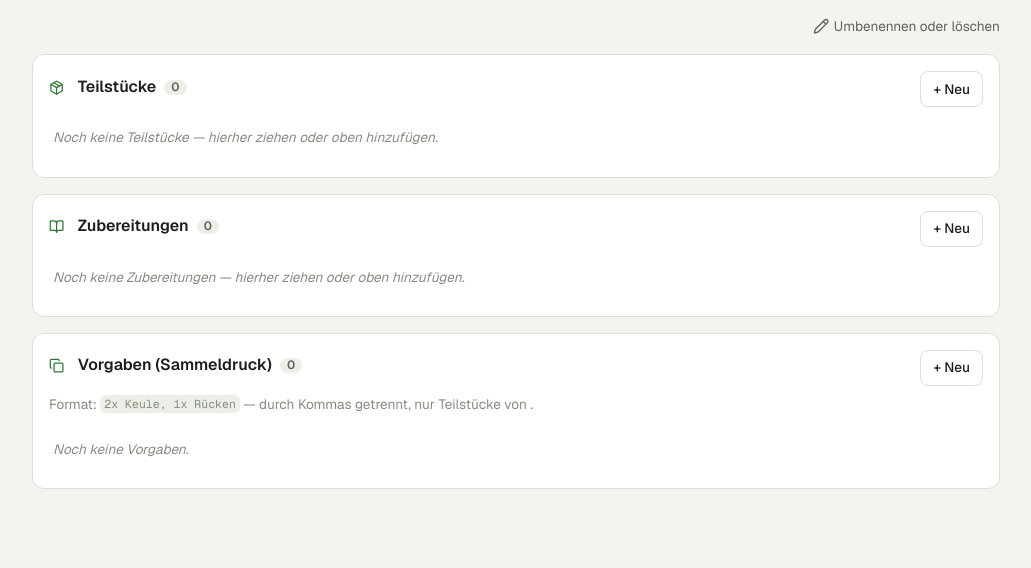
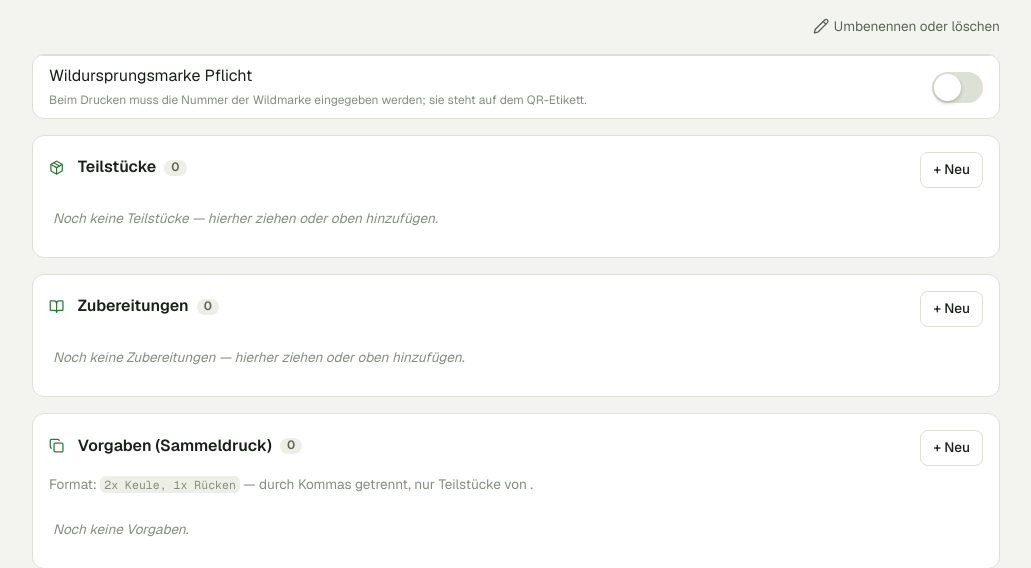
Before and after one commit to mlorenzsm/gamecooler, a FastAPI app: page /settings?tab=species in a window 1280 px wide. Shown: the part 219-787 px from the top of the page, without its empty margins (124-1155 px from the left). Before the commit the page ends 708 px from the top, so only its background shows below. Run offline with FastAPI, Linux system fonts and the light colour scheme; parts of the project's set-up code (start-up, migrations or seed data) failed here and were passed over; some libraries are stand-ins or nearby versions.

Commit message:
Settings: switch per species whether a Wildursprungsmarke is required
Each species in Settings gets a "Wildursprungsmarke Pflicht" switch; it
saves on change. Print and bulk print then ask for (and require) the tag
for every species that has it on, not only Wildschwein.

- Wildschwein stays on by default; the switch overrides the default in
  both directions (needs_mark in config.yaml).
- Renaming a species keeps its rule — the default goes by name, so a
  renamed Wildschwein would otherwise have lost it.
- A new species copied from one that needs a tag needs one too.

Co-Authored-By: Claude Code <noreply@anthropic.com>

```diff
--- a/app/config.py
+++ b/app/config.py
@@ -159,9 +159,9 @@ class Species(BaseModel):
     # Per species too: a Wildschwein-Salsiccia and a Reh-Salsiccia are
     # different recipes, and a part can only link a recipe of its own species.
     recipes: list[Recipe] = []
-    # Wildursprungsmarke required on every label of this species. On for
-    # Wildschwein (trichinae inspection) by default; a setting, so a renamed
-    # or added species can opt in too.
+    # Wildursprungsmarke required on every label of this species. None =
+    # the default: on for Wildschwein (trichinae inspection), off otherwise.
+    # Set per species in Settings.
     needs_mark: bool | None = None
 
     @field_validator("parts", mode="before")
--- a/app/i18n_catalog.py
+++ b/app/i18n_catalog.py
@@ -179,6 +179,10 @@ EN = {
     "Erlegt {date}": "Killed {date}",
     "Wildursprungsmarke": "Game tag",
     "Wildmarke": "Game tag",
+    "Wildursprungsmarke Pflicht": "Game tag required",
+    "Beim Drucken muss die Nummer der Wildmarke eingegeben werden; sie steht auf dem QR-Etikett.": "When printing, the number on the game tag must be entered; it goes on the QR label.",
+    "{species}: Wildursprungsmarke ist jetzt Pflicht": "{species}: game tag is now required",
+    "{species}: keine Wildursprungsmarke nötig": "{species}: no game tag needed",
     "Nr. der Wildmarke": "Number on the tag",
     "Wildmarke: {number}": "Game tag: {number}",
     "Wildmarke {number}": "Game tag {number}",
--- a/app/main.py
+++ b/app/main.py
@@ -831,8 +831,19 @@ def settings_species_add(name: str = Form(...), copy_from: str = Form("")):
     config.species.append(Species(
         name=name,
         parts={n: p.model_copy() for n, p in source.parts.items()} if source else {},
+        # a species copied from one that needs a tag (e.g. another boar) needs one too
+        needs_mark=source.mark_required if source else None,
     ))
     return _settings_redirect(t("Wildart „{name}“ hinzugefügt", name=name), name)
+
+
+@app.post("/settings/species/mark")
+def settings_species_mark(species: str = Form(...), needs_mark: str = Form("")):
+    sp = _species_or_404(species)
+    sp.needs_mark = bool(needs_mark)
+    msg = (t("{species}: Wildursprungsmarke ist jetzt Pflicht", species=sp.name) if sp.needs_mark
+           else t("{species}: keine Wildursprungsmarke nötig", species=sp.name))
+    return _settings_redirect(msg, sp.name)
 
 
 @app.post("/settings/species/rename")
@@ -844,6 +855,9 @@ def settings_species_rename(original_name: str = Form(...), name: str = Form(...
     if config.find_species(name):
         return _settings_error(sp.name, t("Wildart existiert bereits"))
     # Existing records keep the old name — they describe what was printed.
+    # Pin the mark rule first: the default (on for "Wildschwein") goes by
+    # name, and a rename must not switch it off silently.
+    sp.needs_mark = sp.mark_required
     sp.name = name
     return _settings_redirect(t("Wildart „{old}“ heißt jetzt „{name}“", old=original_name, name=name), name)
 
--- a/app/static/app.css
+++ b/app/static/app.css
@@ -814,3 +814,15 @@ nav.tabbar { view-transition-name: tabbar; }       /* the bar stays put while th
 .logo-preview img { display: block; width: 7rem; height: 7rem; object-fit: contain; }
 /* the browser's file picker has a wide minimum; keep it inside the card */
 .settings-card input[type="file"] { min-width: 0; max-width: 100%; flex: 1 1 12rem; }
+
+/* Settings: per-species rules, an iOS-style switch */
+.species-rules { margin-bottom: var(--s-4); }
+.species-rules .list-row { padding-block: var(--s-2); }
+.rule-hint { display: block; margin: 2px 0 0; font-size: var(--text-xs); }
+input.switch { appearance: none; -webkit-appearance: none; flex: none; position: relative; width: 51px; height: 31px; min-height: 0;
+               border-radius: 999px; border: none; padding: 0; background: var(--line); cursor: pointer; transition: background 0.2s; }
+input.switch::after { content: ""; position: absolute; top: 2px; left: 2px; width: 27px; height: 27px; border-radius: 50%;
+                      background: #FFFFFF; box-shadow: 0 2px 4px rgb(0 0 0 / 0.2); transition: transform 0.2s; }
+input.switch:checked { background: var(--accent); }
+input.switch:checked::after { transform: translateX(20px); }
+input.switch:focus-visible { outline: 2px solid var(--accent); outline-offset: 2px; box-shadow: none; }
--- a/app/templates/settings.html
+++ b/app/templates/settings.html
@@ -147,6 +147,21 @@
     </form>
   </details>
 </div>
+
+{# Per-species label rules. The switch saves on its own (the form submits on
+   change); without JS the button below it does. #}
+<form method="post" action="/settings/species/mark" class="list-group species-rules">
+  <input type="hidden" name="species" value="{{ sp.name }}">
+  <label class="list-row">
+    <span class="grow">
+      {{ t("Wildursprungsmarke Pflicht") }}
+      <span class="hint rule-hint">{{ t("Beim Drucken muss die Nummer der Wildmarke eingegeben werden; sie steht auf dem QR-Etikett.") }}</span>
+    </span>
+    <input type="checkbox" name="needs_mark" value="1" class="switch" {% if sp.mark_required %}checked{% endif %}
+           onchange="this.form.requestSubmit()">
+  </label>
+  <noscript><div class="list-row list-actions"><button class="small" type="submit">{{ t("Speichern") }}</button></div></noscript>
+</form>
 
 {# --- Teilstücke und Zubereitungen ---------------------------------------
    Jede Zeile ist kompakt und zeigt nur, was gesetzt ist. Ein Klick öffnet
```
Also changed, not shown: README.md.
